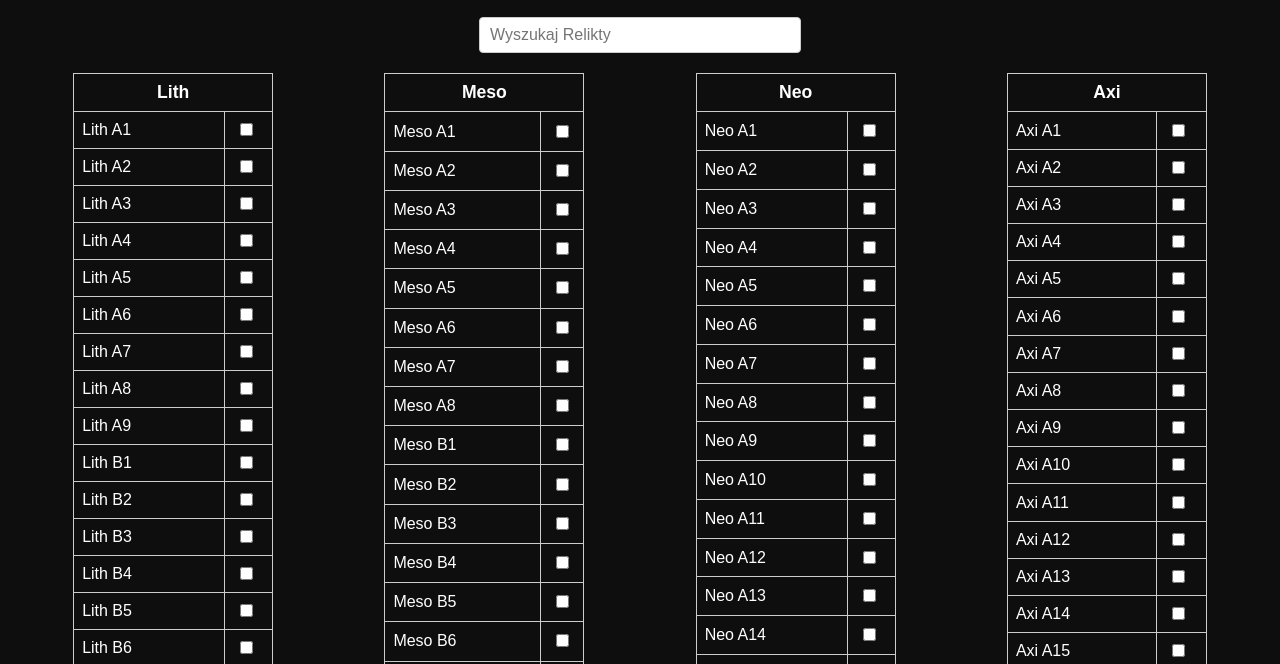
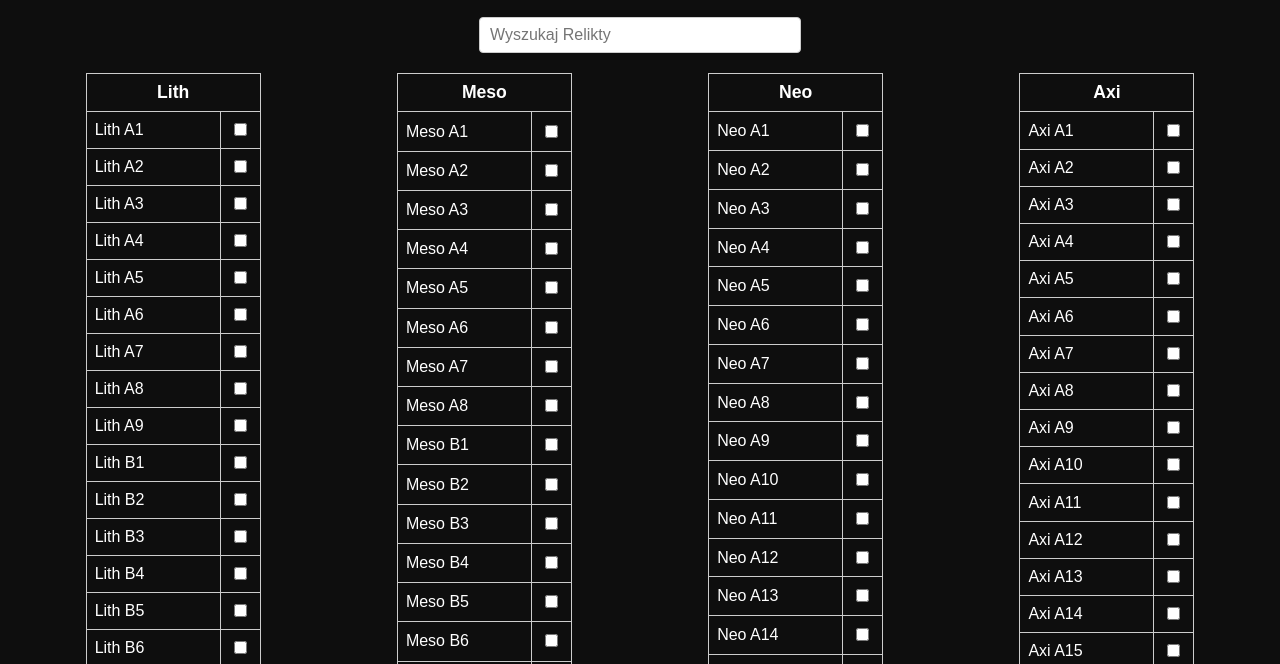
Before and after one commit to DanioleQ/Warframe_Tracker, a plain HTML site: page relics.html in a window 1280 px wide. Shown: the part 99-763 px from the top of the page. Drawn offline with Linux system fonts and the light colour scheme.

Commit message:
poprawka

```diff
--- a/relics.html
+++ b/relics.html
@@ -12,10 +12,12 @@
         gap: 5px;
         justify-content: space-around;
       }
-
+      .relikt_nazwa {
+        width: 100px;
+      }
       table {
         border-collapse: collapse;
-        width: 200px;
+        width: 175px;
         border: 1px solid #ccc;
       }
 
@@ -25,7 +27,6 @@
         padding: 8px;
         text-align: left;
       }
-
       th {
         text-align: center;
         font-size: 1.1em;
@@ -34,10 +35,12 @@
       h1 {
         text-align: center;
       }
-
+      .td2 {
+        width: 10px;
+      }
       .check {
-        margin-right: -12px;
-        margin-left: 7px;
+        margin-left: 5px;
+        margin-right: 50%;
       }
 
       #searchInput {
@@ -117,7 +120,8 @@
         const td1 = document.createElement("td");
         const td2 = document.createElement("td");
         const checkbox = document.createElement("input");
-
+        td1.className = "relikt_nazwa";
+        td2.className = "td2";
         checkbox.type = "checkbox";
         checkbox.className = "check";
         checkbox.checked = !!checkedStates[name];
```
